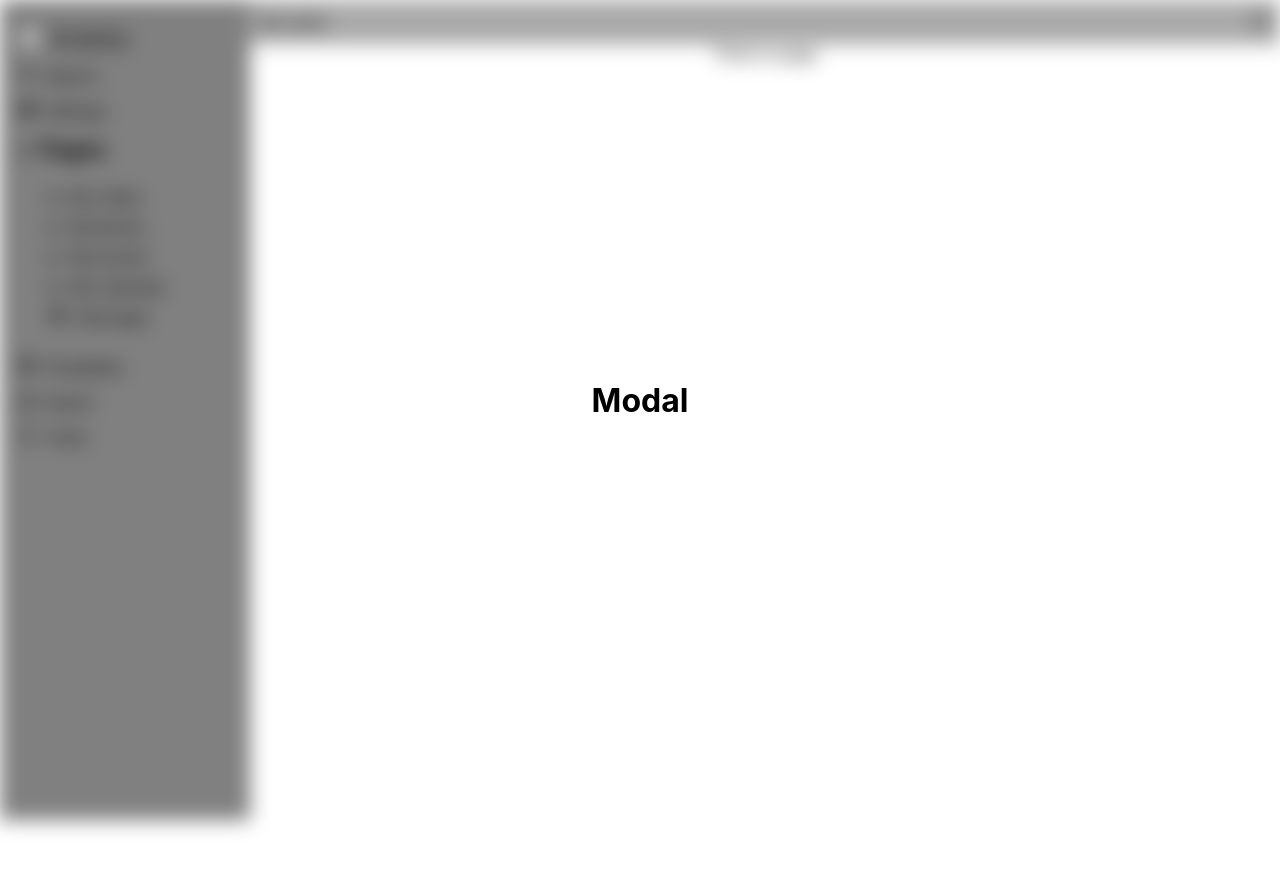
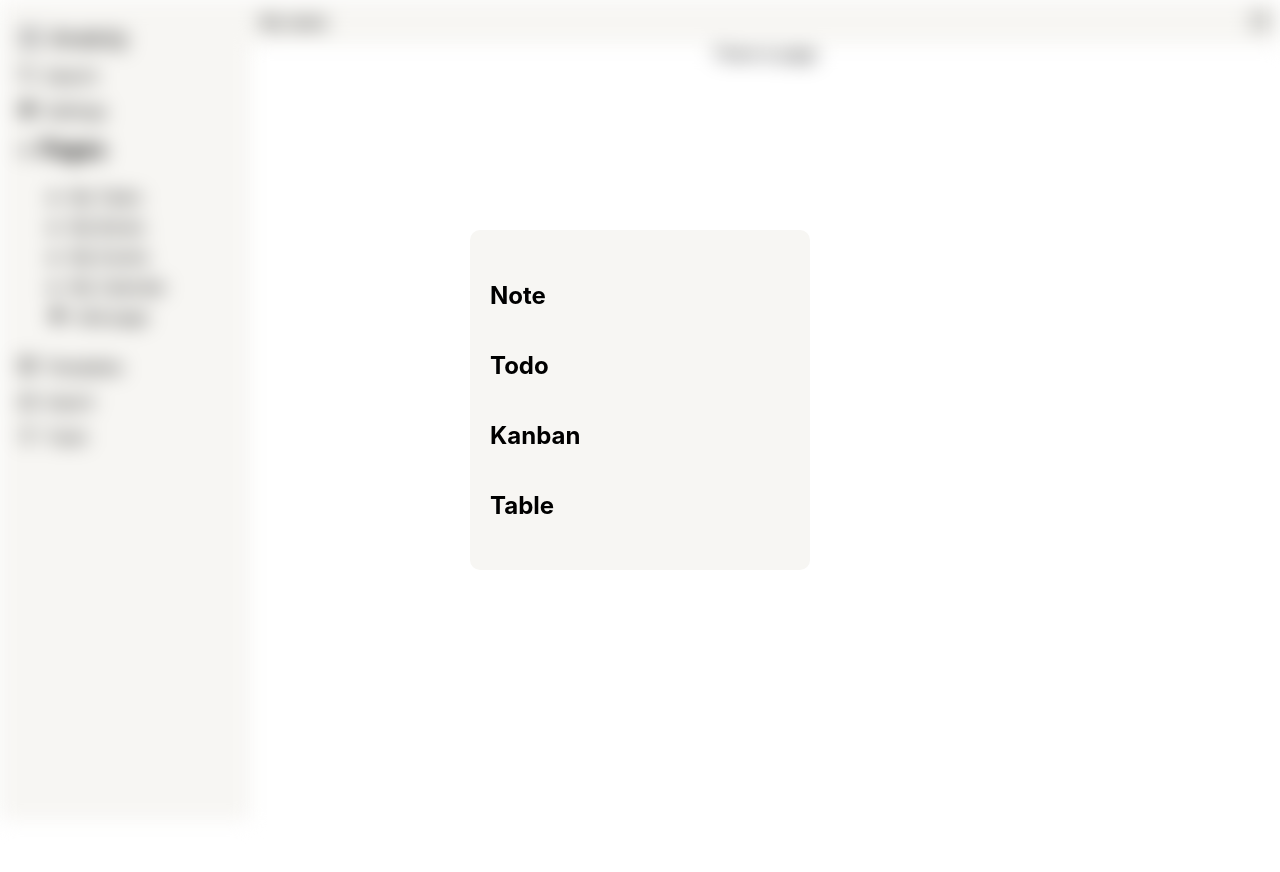
Before and after one commit to anatolik2509/ReactPractice, a React (Create React App) app in the folder react-notion/: page / in a window 1280 px wide. Both pictures are taken after a click on the element "Templates". Shown: the top 872 px of the page. Built offline with nearby package versions, Linux system fonts and the light colour scheme.

Commit message:
modal and some styles

```diff
--- a/react-notion/src/App.css
+++ b/react-notion/src/App.css
@@ -46,7 +46,7 @@
   height: 100vh;
   width: 230px;
   position: fixed;
-  background-color: gray;
+  background-color: rgb(247, 246, 243);;
   padding: 10px;
 }
 
@@ -128,7 +128,7 @@
 }
 
 .top-bar{
-  background-color: darkgray;
+  background-color: rgb(247, 246, 243);;
   display: flex;
   flex-direction: row;
   justify-content: space-between;
@@ -186,3 +186,30 @@
 .closed-list {
   height: 0;
 }
+
+.modal-wrapper{
+  display: flex;
+  align-items: center;
+  justify-content: center;
+  background-color: rgb(247, 246, 243);;
+  border-radius: 10px;
+}
+
+.templates-list {
+  margin: 20px;
+}
+
+.templates-item {
+  display: flex;
+  width: 300px;
+  height: 50px;
+  align-items: center;
+  font-size: 24px;
+  font-weight: 700;
+  margin: 20px 0;
+}
+
+.templates-item:hover{
+  cursor: pointer;
+  color: gray;
+}
--- /dev/null
+++ b/react-notion/src/components/Modal/TemplatesModal.js
@@ -0,0 +1,27 @@
+import React from 'react';
+
+import '../../App.css';
+
+const TemplatesModal = () => {
+
+    return (
+        <div className="modal-wrapper">
+            <div className="templates-list">
+                <div className="templates-item">
+                    Note
+                </div>
+                <div className="templates-item">
+                    Todo
+                </div>
+                <div className="templates-item">
+                    Kanban
+                </div>
+                <div className="templates-item">
+                    Table
+                </div>
+            </div>
+        </div>
+    )
+};
+
+export default TemplatesModal;
--- a/react-notion/src/components/SideBar/index.js
+++ b/react-notion/src/components/SideBar/index.js
@@ -8,6 +8,7 @@ import SearchButton from "../SearchButton";
 import SettingsButton from "../SettingsButton";
 import PageList from "../PageList";
 import TemplatesButton from "../TemplatesButton";
+import TemplatesModal from '../Modal/TemplatesModal';
 
 
 const SideBar = () => {
@@ -23,11 +24,10 @@ const SideBar = () => {
     };
 
     const renderTemplatesModal = () => {
-        console.log(visible);
         if (!visible) return null;
         return (
             <Modal onClose={onClose}>
-                <h1>Modal</h1>
+                <TemplatesModal />
             </Modal>
         )
     };
@@ -45,7 +45,6 @@ const SideBar = () => {
                 onClick={onTemplateButtonClick}
             />
 
-
             <div className="import-button side-menu-elem">
                 <img className="icon menu-icon" src="assets/icons/import.png" alt=""/>
                 Import
```
